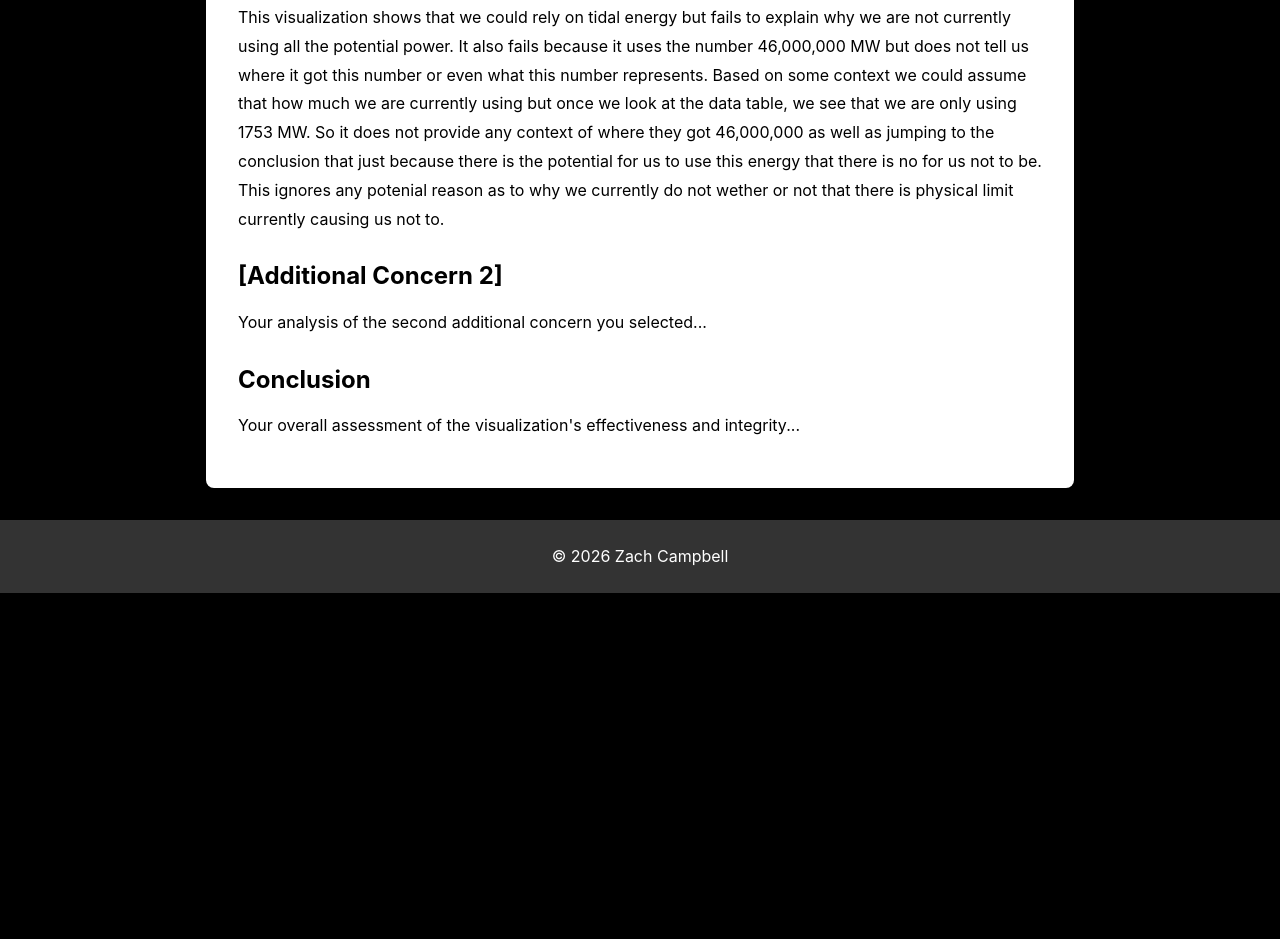
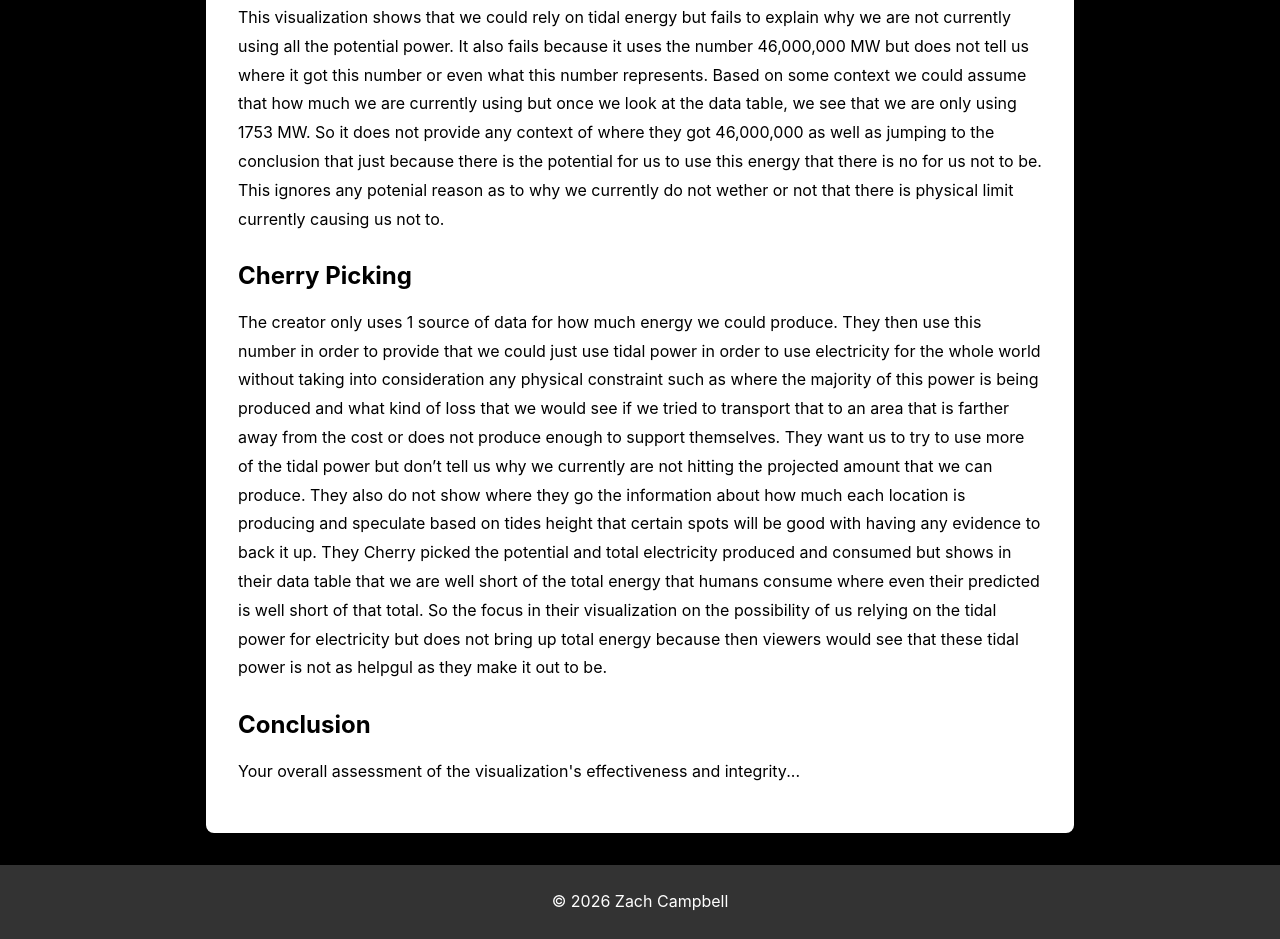
Before and after one commit to zach340/DCDA40833-Portfolio, a plain HTML site: page tufte-critique.html in a window 1280 px wide. Shown: the part 2294-3233 px from the top of the page. Before the commit the page ends 2887 px from the top, so only its background shows below. Drawn offline with Linux system fonts and the light colour scheme.

Commit message:
Update tufte-critique.html

```diff
--- a/tufte-critique.html
+++ b/tufte-critique.html
@@ -38,8 +38,8 @@
             <h3>Effects without causes</h3>
             <p> This visualization shows that we could rely on tidal energy but fails to explain why we are not currently using all the potential power. It also fails because it uses the number 46,000,000 MW but does not tell us where it got this number or even what this number represents. Based on some context we could assume that how much we are currently using but once we look at the data table, we see that we are only using 1753 MW. So it does not provide any context of where they got 46,000,000 as well as jumping to the conclusion that just because there is the potential for us to use this energy that there is no for us not to be. This ignores any potenial reason as to why we currently do not wether or not that there is physical limit currently causing us not to.</p>
 
-            <h3>[Additional Concern 2]</h3>
-            <p>Your analysis of the second additional concern you selected...</p>
+            <h3>Cherry Picking</h3>
+            <p>The creator only uses 1 source of data for how much energy we could produce. They then use this number in order to provide that we could just use tidal power in order to use electricity for the whole world without taking into consideration any physical constraint such as where the majority of this power is being produced and what kind of loss that we would see if we tried to transport that to an area that is farther away from the cost or does not produce enough to support themselves. They want us to try to use more of the tidal power but don’t tell us why we currently are not hitting the projected amount that we can produce. They also do not show where they go the information about how much each location is producing and speculate based on tides height that certain spots will be good with having any evidence to back it up.  They Cherry picked the potential and total electricity produced and consumed but shows in their data table that we are well short of the total energy that humans consume where even their predicted is well short of that total. So the focus in their visualization on the possibility of us relying on the tidal power for electricity but does not bring up total energy because then viewers would see that these tidal power is not as helpgul as they make it out to be.</p>
 
             <h3>Conclusion</h3>
             <p>Your overall assessment of the visualization's effectiveness and integrity...</p>
```
